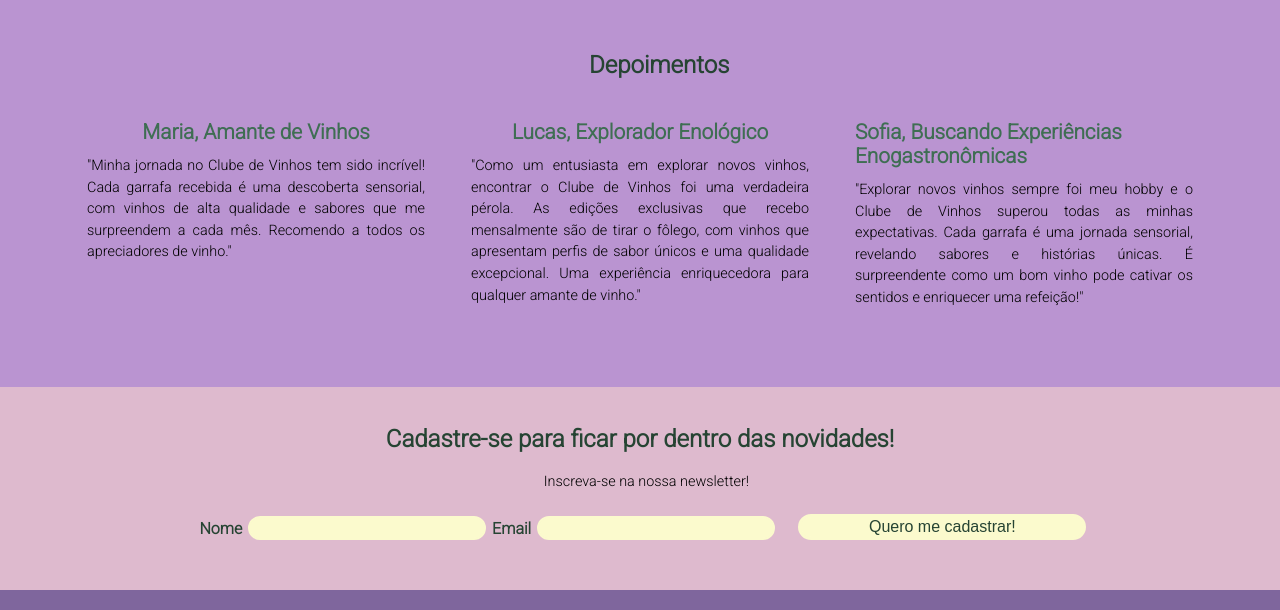
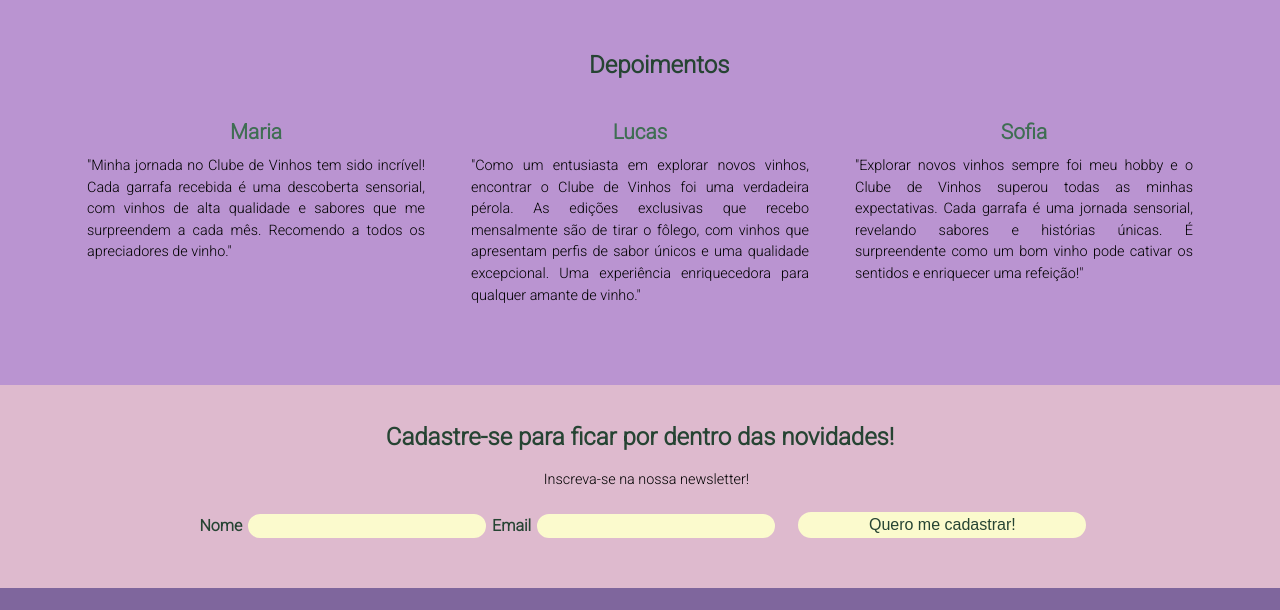
Before and after one commit to kalianemarques/kalianemarques.github.io, a plain HTML site: page index.html in a window 1280 px wide. Shown: the part 1880-2490 px from the top of the page. Drawn offline with Linux system fonts and the light colour scheme.

Commit message:
Alteração dos titulos dos comentários

```diff
--- a/index.html
+++ b/index.html
@@ -25,7 +25,7 @@
     <main>
         <section class="sections-banner">
             <div class="box banner">
-                <img src="imagens/garrafas-de-vinho.jpg" alt="Imagem de alguns dos produtos oferecidos">
+                <img class="imagem-banner" src="imagens/garrafas-de-vinho.jpg" alt="Imagem de alguns dos produtos oferecidos">
             </div>
             <div class="box">
                 <p class="espacamento">Explore os sabores excepcionais do mundo do vinho conosco. No nosso clube, mergulhamos fundo na riqueza e na variedade dessa bebida incrível. Junte-se a nós para descobrir vinhos exclusivos, conhecer vinícolas renomadas e se conectar com uma comunidade apaixonada por bons vinhos.</p>
@@ -126,15 +126,15 @@
             <h2>Depoimentos</h2>
             <div class="depoimetos">
                 <article class="box">
-                    <h3>Maria, Amante de Vinhos</h3>
+                    <h3>Maria</h3>
                     <p class="espacamento">"Minha jornada no Clube de Vinhos tem sido incrível! Cada garrafa recebida é uma descoberta sensorial, com vinhos de alta qualidade e sabores que me surpreendem a cada mês. Recomendo a todos os apreciadores de vinho."</p>
                 </article>
                 <article class="box" id="depoimento2">
-                    <h3>Lucas, Explorador Enológico</h3>
+                    <h3>Lucas</h3>
                     <p class="espacamento">"Como um entusiasta em explorar novos vinhos, encontrar o Clube de Vinhos foi uma verdadeira pérola. As edições exclusivas que recebo mensalmente são de tirar o fôlego, com vinhos que apresentam perfis de sabor únicos e uma qualidade excepcional. Uma experiência enriquecedora para qualquer amante de vinho."</p>
                 </article>
                 <article class="box" id="depoimento3">
-                    <h3>Sofia, Buscando Experiências Enogastronômicas</h3>
+                    <h3>Sofia</h3>
                     <p class="espacamento">"Explorar novos vinhos sempre foi meu hobby e o Clube de Vinhos superou todas as minhas expectativas. Cada garrafa é uma jornada sensorial, revelando sabores e histórias únicas. É surpreendente como um bom vinho pode cativar os sentidos e enriquecer uma refeição!"</p>
                 </article>
             </div>
```
